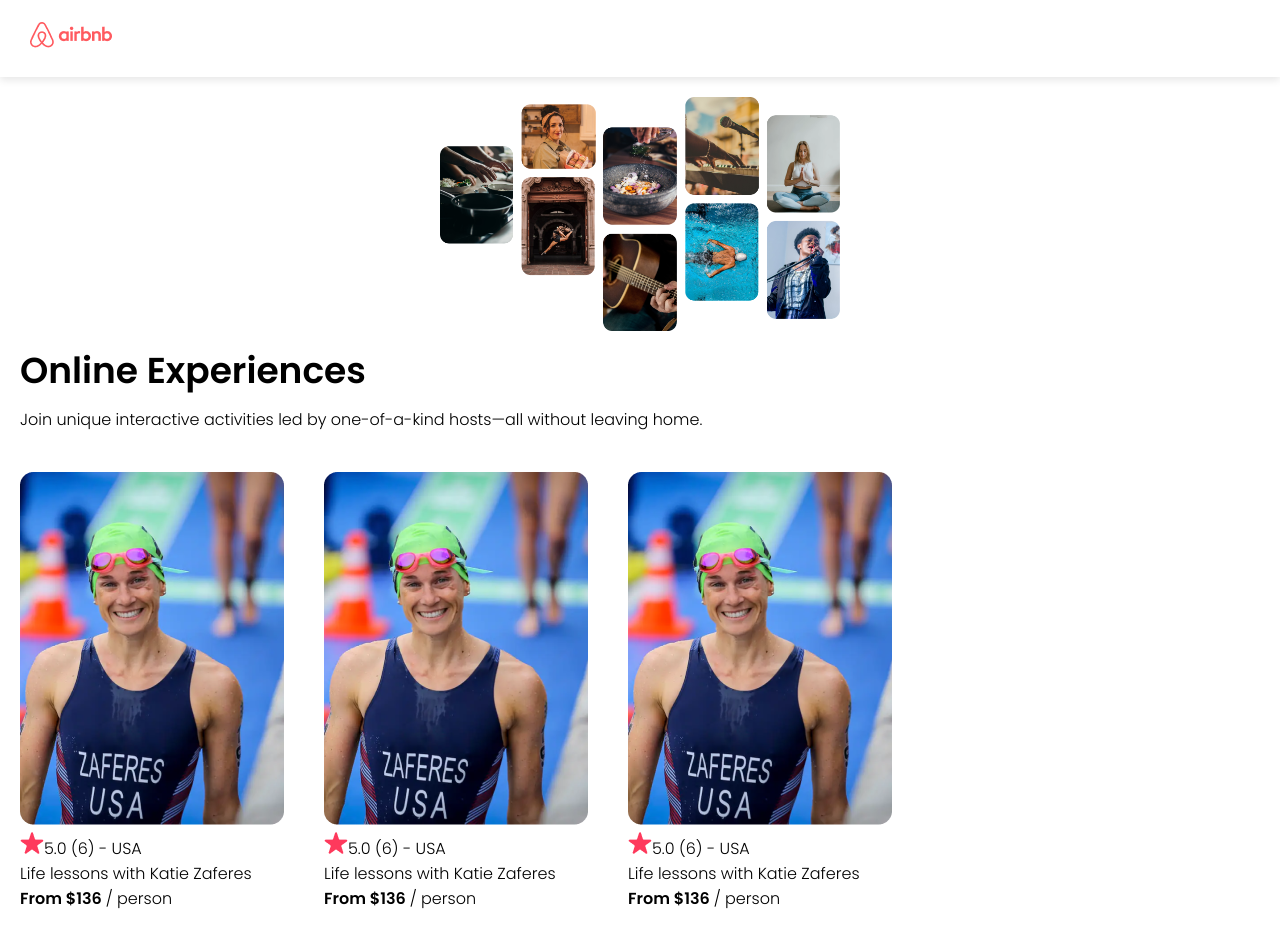
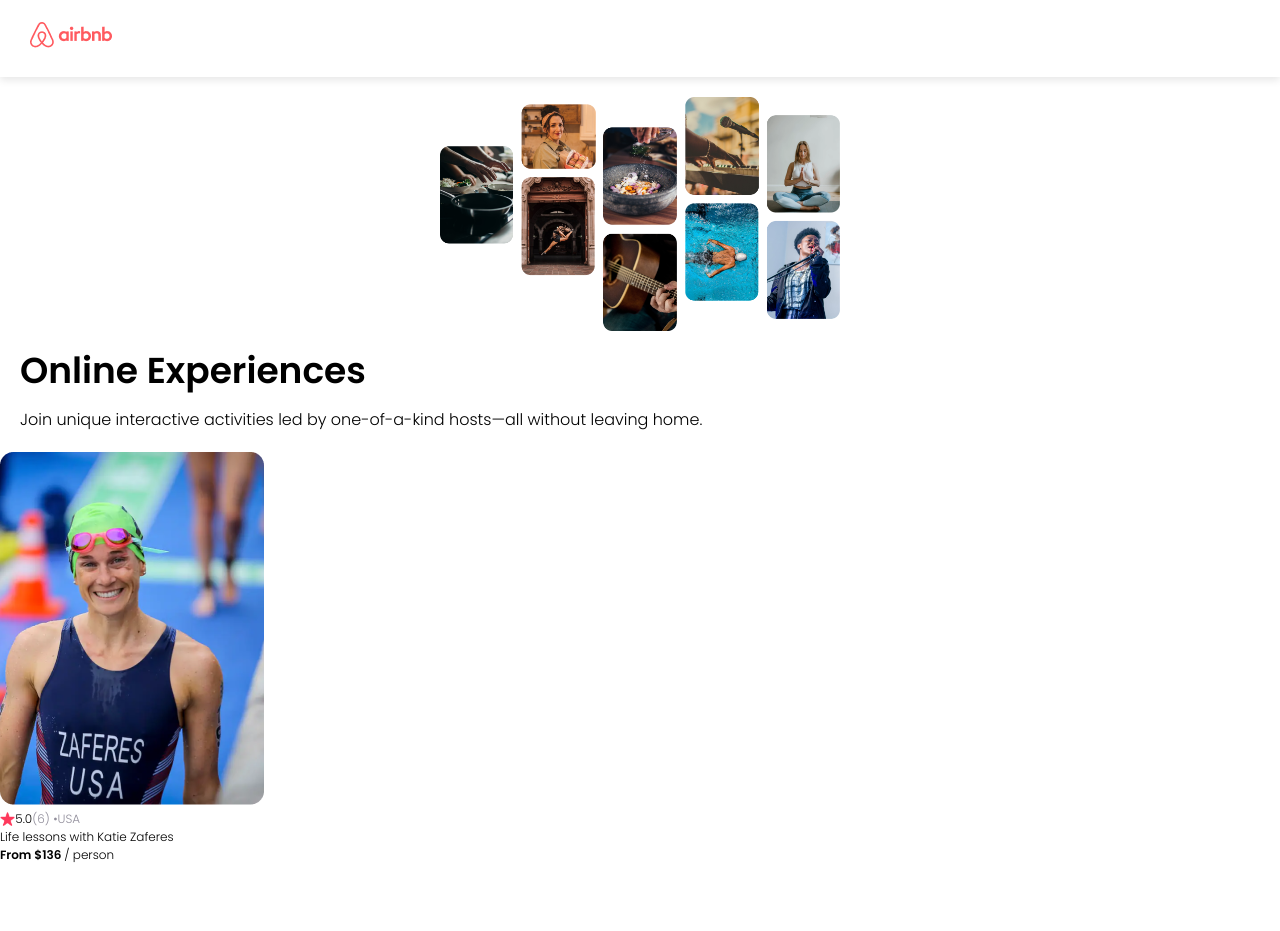
Before and after one commit to ciandevelops/airbnb-experiences, a React (Create React App) app: page / in a window 1280 px wide. After the commit the page ends 864 px from the top, so only its background shows below. Built offline with nearby package versions, Linux system fonts and the light colour scheme.

Commit message:
hard coded card

```diff
--- a/src/components/Card.js
+++ b/src/components/Card.js
@@ -3,42 +3,20 @@
 
 const Card = () => {
   return (
-    <div className="cards">
-      <section>
-        <img src={Athlete} alt="swimmer" />
+    <div className="card">
+      <img src={Athlete} alt="swimmer" />
 
-        <br />
-        <img src={Star} alt="star" />
-        <span>5.0 (6) - USA</span>
-        <p>Life lessons with Katie Zaferes</p>
-        <p>
-          <b>From $136 </b> / person
-        </p>
-      </section>
+      <div className="card--stats">
+        <img src={Star} alt="star" className="card--star" />
+        <span>5.0</span>
+        <span className="gray">(6) •</span>
+        <span className="gray">USA</span>
+      </div>
 
-      <section>
-        <img src={Athlete} alt="swimmer" />
-
-        <br />
-        <img src={Star} alt="star" />
-        <span>5.0 (6) - USA</span>
-        <p>Life lessons with Katie Zaferes</p>
-        <p>
-          <b>From $136 </b> / person
-        </p>
-      </section>
-
-      <section>
-        <img src={Athlete} alt="swimmer" />
-
-        <br />
-        <img src={Star} alt="star" />
-        <span>5.0 (6) - USA</span>
-        <p>Life lessons with Katie Zaferes</p>
-        <p>
-          <b>From $136 </b> / person
-        </p>
-      </section>
+      <p>Life lessons with Katie Zaferes</p>
+      <p>
+        <b>From $136 </b> / person
+      </p>
     </div>
   );
 };
--- a/src/index.css
+++ b/src/index.css
@@ -17,6 +17,10 @@
 
 section {
   padding: 20px;
+}
+
+.gray {
+  color: #918e9b;
 }
 
 .hero {
@@ -41,6 +45,16 @@
   font-weight: 300;
 }
 
-.cards {
+.card {
+  width: 175px;
+  font-size: 12px;
+}
+
+.card--stats {
   display: flex;
+  align-items: center;
 }
+
+.card--star {
+  height: 14px;
+}
```
